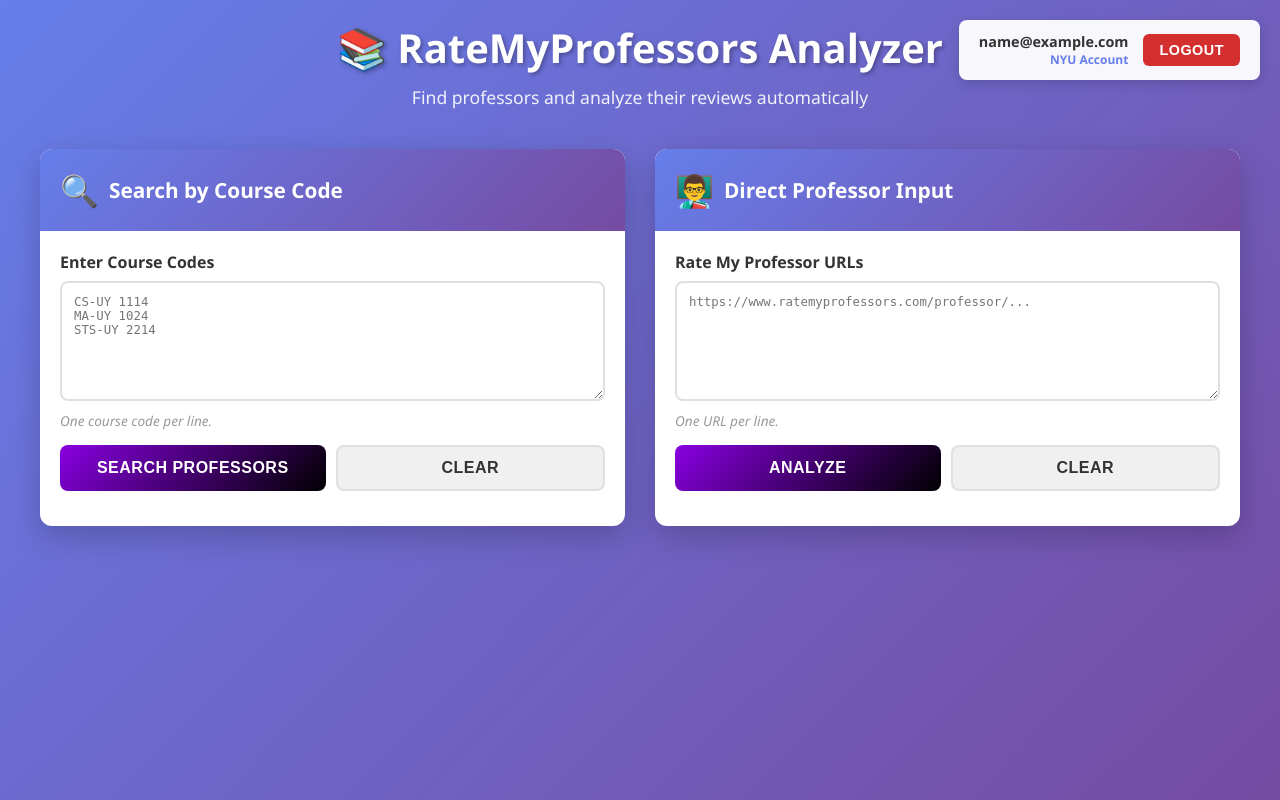
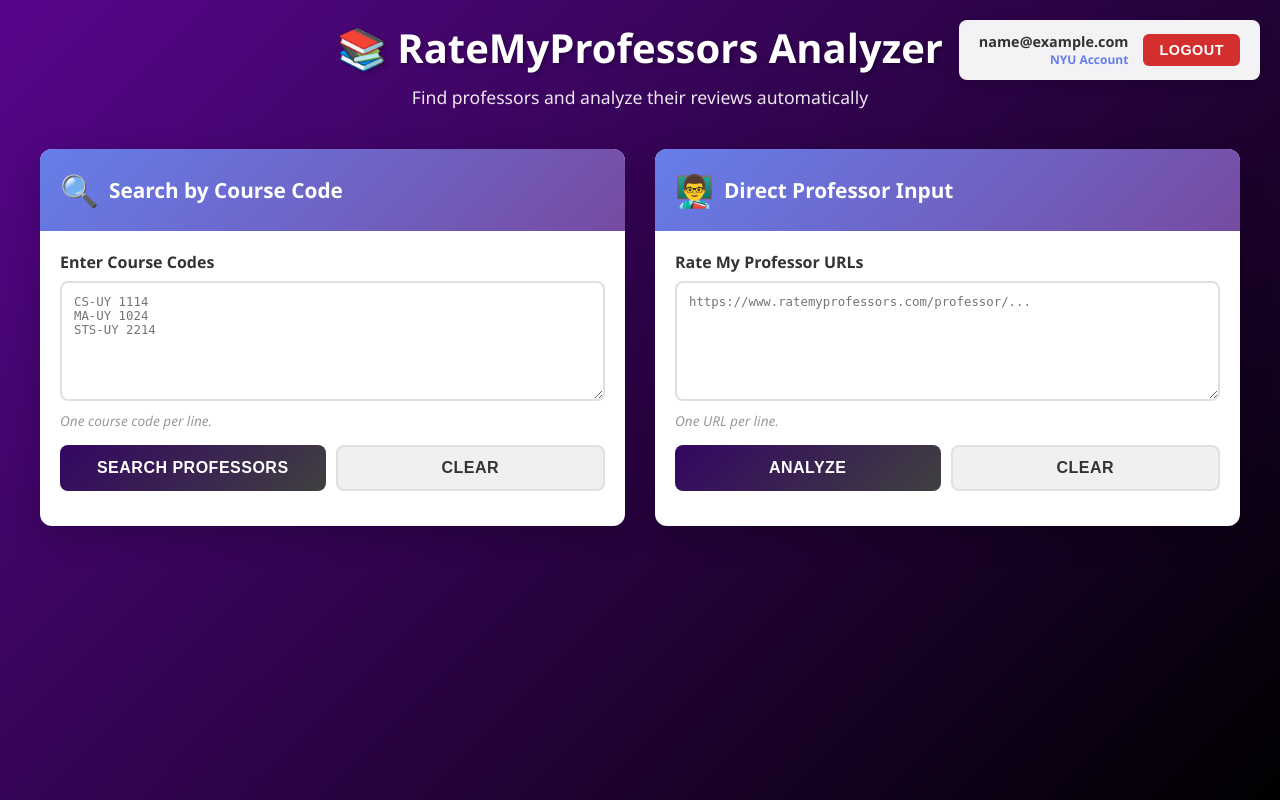
Before and after one commit to louaih/rmp_scraper, a Flask app: page / in a window 1280 px wide. Run offline with Flask 3, Linux system fonts and the light colour scheme; the visitor is signed in with stand-in values (Sample User, id 1).

Commit message:
Minor frontend tweaks

```diff
--- a/templates/index.html
+++ b/templates/index.html
@@ -13,7 +13,7 @@
 
         body {
             font-family: 'Segoe UI', Tahoma, Geneva, Verdana, sans-serif;
-            background: linear-gradient(135deg, #667eea 0%, #764ba2 100%);
+            background: linear-gradient(135deg, #57068c 0%, #000000 100%);
             min-height: 100vh;
             padding: 20px;
         }
@@ -177,7 +177,7 @@
         }
 
         .btn-primary {
-            background: linear-gradient(135deg, #8900e1 0%, #000000 100%);
+            background: linear-gradient(135deg, #330662 0%, #404040 100%);
             color: white;
         }
 
```
